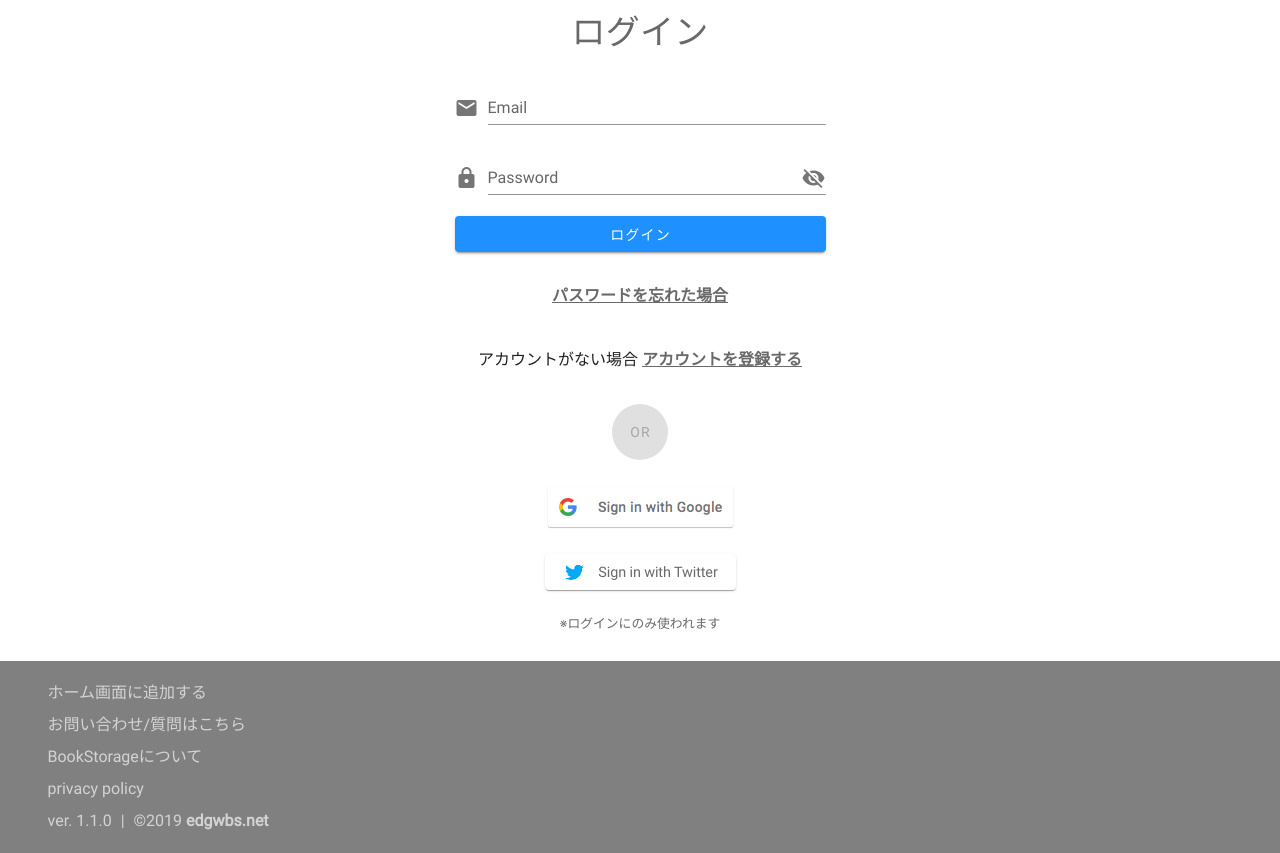
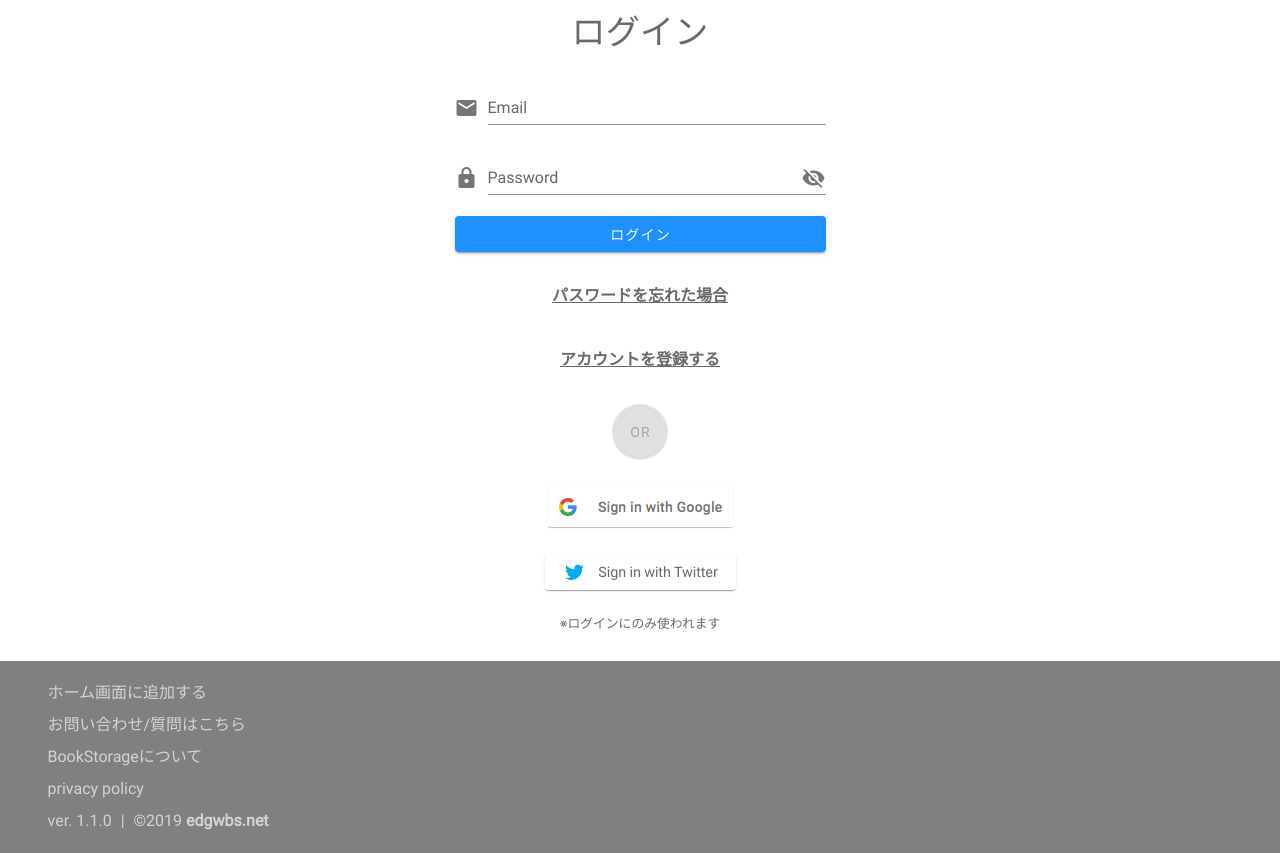
Before and after one commit to if001/bookshelf-web-ui, a Vue app: page /login in a window 1280 px wide. Built offline with nearby package versions, Linux system fonts and the light colour scheme; no server answers.

Commit message:
bugfix logout

```diff
--- a/src/components/NaviComponent.vue
+++ b/src/components/NaviComponent.vue
@@ -37,7 +37,7 @@
             <p class="ma-2" style="color: dimgrey; font-size: 0.8em;">user name: {{getUser()}}</p>
             <p class="ma-2" style="color: dimgrey; font-size: 0.8em;">login by: {{getProviderData()}}</p>
             <p class="ma-2">
-                <v-btn outlined small>ログアウト</v-btn>
+                <v-btn outlined small v-on:click="logout()">ログアウト</v-btn>
             </p>
         </div>
 
--- a/src/views/LoginViews.vue
+++ b/src/views/LoginViews.vue
@@ -66,7 +66,6 @@
             <v-row justify="center">
                 <v-col>
                     <div class="create-account-link pa-2">
-                        アカウントがない場合
                         <router-link to="/signup">アカウントを登録する</router-link>
                     </div>
                 </v-col>
```
